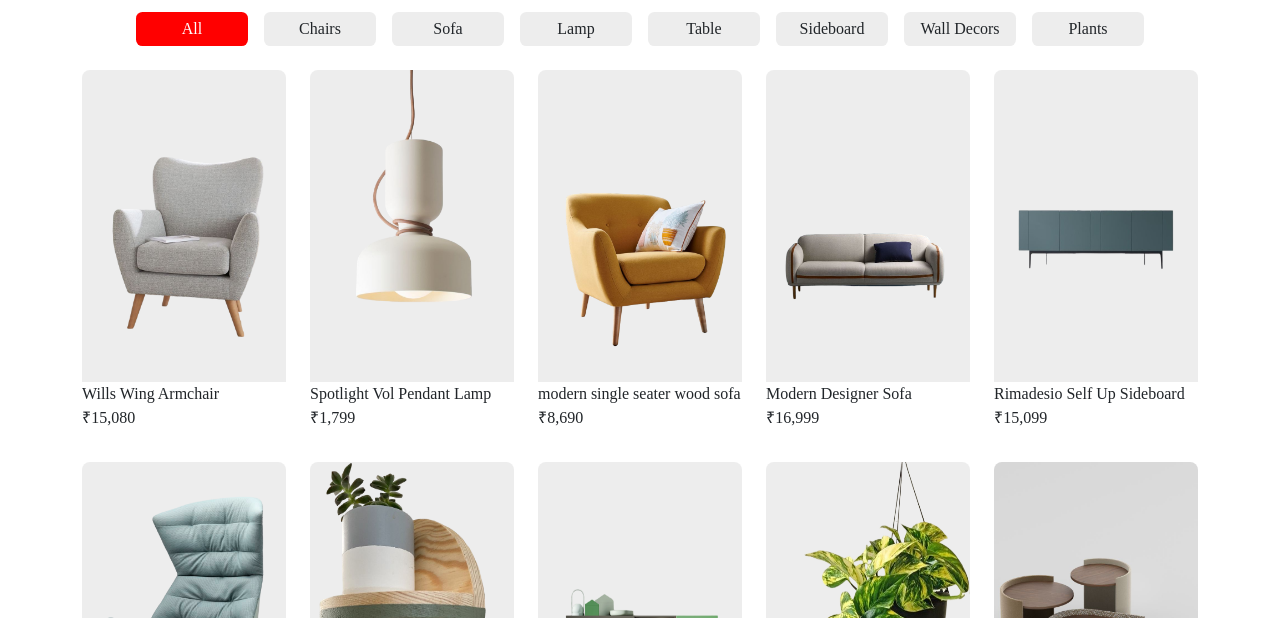
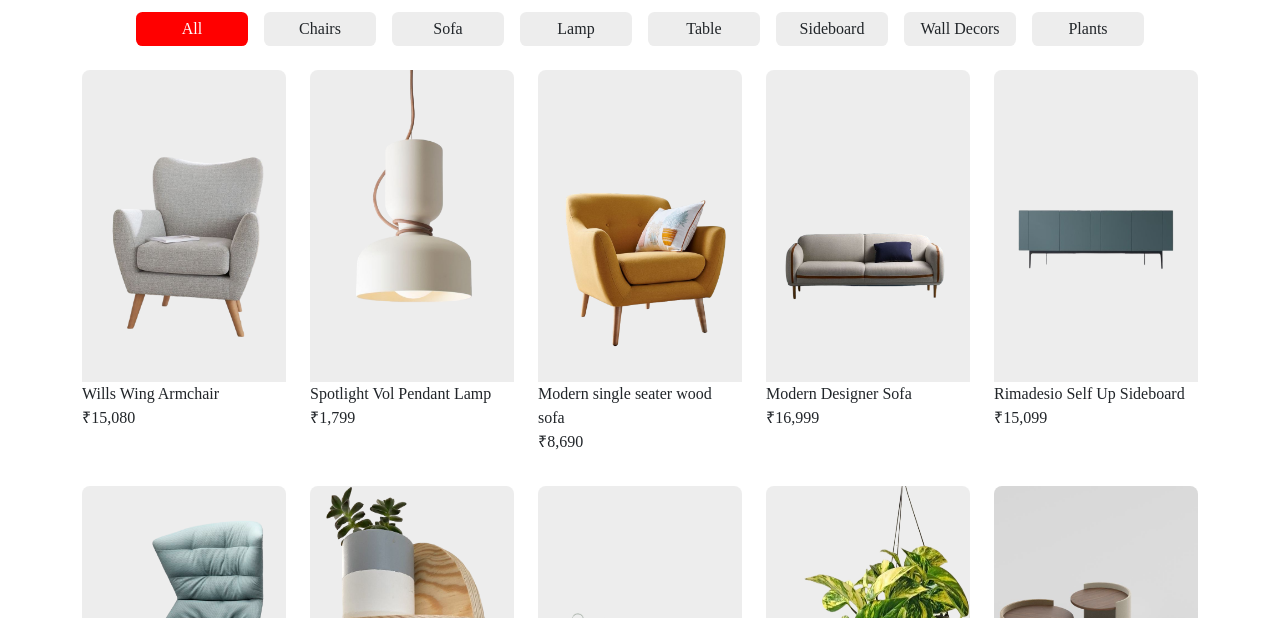
Before and after one commit to biswajitbesra/Home-Decors, a plain HTML site: page shop.html in a window 1280 px wide. Shown: the part 182-800 px from the top of the page. Drawn offline with nearby package versions, Linux system fonts and the light colour scheme.

```diff
--- a/shop.html
+++ b/shop.html
@@ -126,7 +126,7 @@
                     </button>
                 </div>
                 <div class="product-details">
-                    <span class="p-text">modern single seater wood sofa</span>
+                    <span class="p-text">Modern single seater wood sofa</span>
                     <span class="price"><span>&#8377;</span>8,690</span>
                     <span class="type">Chair</span>
                 </div>
```
